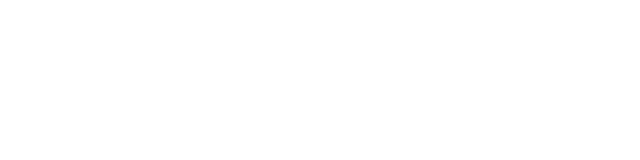
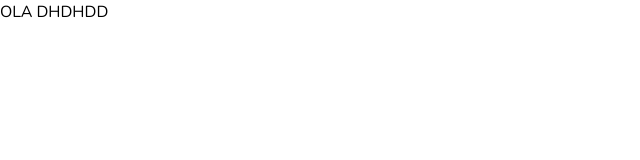
Before and after one commit to brunodior/b2bit, a React (Vite) app: page /teste in a window 1280 px wide. Before the commit this address had no page. Shown: the top 160 px of the page, without its empty margins (0-640 px from the left). Built offline with nearby package versions, Linux system fonts and the light colour scheme.

Commit message:
fix: testing page test

```diff
--- a/src/App.tsx
+++ b/src/App.tsx
@@ -11,6 +11,7 @@
 
 // context
 import { UserProvider } from './context/UserContext';
+import PageTeste from './pages/PageTeste'
 
 
 function App() {
@@ -22,7 +23,9 @@
           <Message/>
           <Routes>
               <Route path='/profile' element={ <Profile/>}/>
+              <Route path='/teste' element={<PageTeste/>}/>
               <Route path='/' element={<Login/>}/>
+
           </Routes>
         </UserProvider>
     </Router>
--- /dev/null
+++ b/src/pages/PageTeste.tsx
@@ -0,0 +1,6 @@
+function PageTeste(){
+    return(
+        <h1>OLA DHDHDD</h1>
+    )
+}
+export default PageTeste
```
